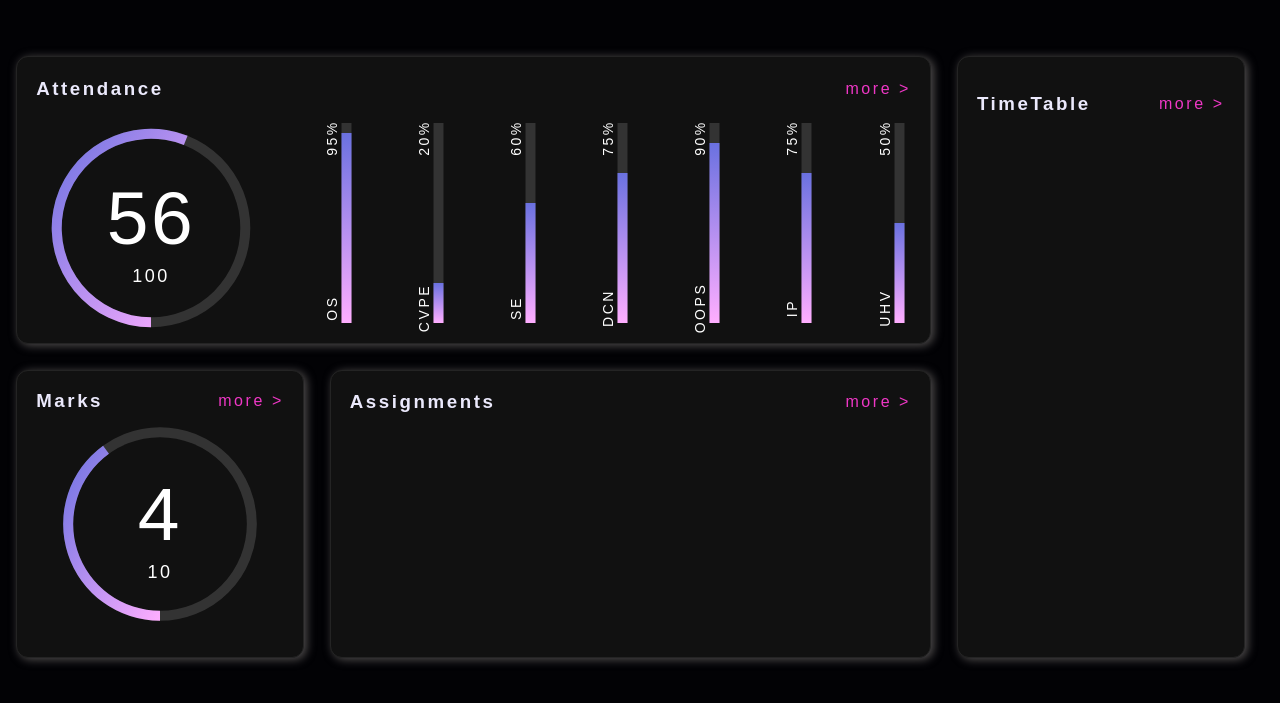
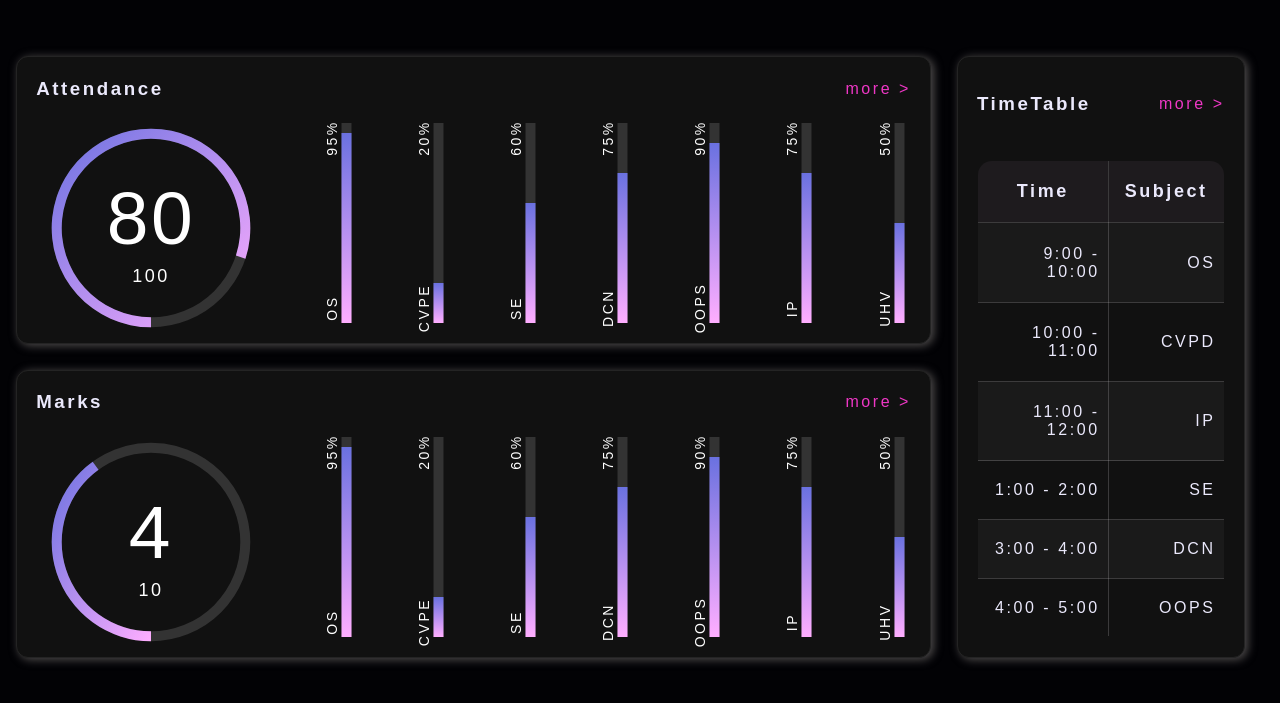
Before and after one commit to AdithyanSV/Project_Nexus, a PHP site: page /stDash.html in a window 1280 px wide. Shown: the part 64-767 px from the top of the page. Run offline with PHP 8.4, Linux system fonts and the light colour scheme.

Commit message:
Fixed minor issues with ui and tables

```diff
--- a/stAttendance.html
+++ b/stAttendance.html
@@ -77,7 +77,7 @@
         </div>
         <div class="tile cspan3 rspan2 ">
             <div class="title">
-                <h3>Subjects</h3>
+                <h3>Status</h3>
             </div>
             <div class="content full">
                 <div class="content2 full">
--- a/stDash.html
+++ b/stDash.html
@@ -64,20 +64,26 @@
                 <h3>TimeTable</h3>
                 <a href="#" class="more"> more ></a>
             </div>
-            <div class="content2">
-
-
-
+            <div class="content2" id="timetable">
             </div>
         </div>
-        <div class="tile">
+        <div class="tile cspan3">
             <div class="title">
                 <h3>Marks</h3>
                 <a href="#" class="more"> more ></a>
             </div>
-            <div class="radialChart" id="radialChart2"></div>
+            <div class="content">
+                <div class="radialChart" id="radialChart2"></div>
+                <div id="verticalChart11" class="vBarChart"></div>
+                <div id="verticalChart12" class="vBarChart"></div>
+                <div id="verticalChart13" class="vBarChart"></div>
+                <div id="verticalChart14" class="vBarChart"></div>
+                <div id="verticalChart15" class="vBarChart"></div>
+                <div id="verticalChart16" class="vBarChart"></div>
+                <div id="verticalChart17" class="vBarChart"></div>
+            </div>
         </div>
-        <div class="tile cspan2">
+        <div class="tile cspan2" id="assHide">
             <div class="title">
                 <h3>Assignments</h3>
                 <a href="#" class="more"> more ></a>
--- a/student.css
+++ b/student.css
@@ -14,6 +14,22 @@ body
     flex-direction: column;
     align-items: center;
     justify-content: space-between;
+}
+::-webkit-scrollbar {
+    width: 1vh;
+    height: 1vh;
+}
+::-webkit-scrollbar-track {
+    background: rgba(187, 185, 188, 0.25);
+    border-radius: 5px;
+}
+::-webkit-scrollbar-thumb {
+    background: rgba(187, 185, 188, 0.25);
+    border-radius: 5px;
+    border: 2px solid rgba(187, 185, 188, 0.25);
+}
+::-webkit-scrollbar-thumb:hover {
+    background: rgb(106, 113, 224);
 }
 .icon-bar {
     position: fixed;
@@ -303,10 +319,46 @@ body
     width: 2px;
     background-color: rgba(194, 190, 195, 0.25);
 }
+table{
+    min-width: fit-content;
+    height: 100%;
+    border-radius: 15px;
+    overflow: hidden;
+    border-spacing: 0;
+    border: 1px solid rgba(187, 185, 188, 0.25);
+    border-collapse: collapse;
+    border-spacing: 0;
+}
+td {
+    border: 1px solid rgba(187, 185, 188, 0.25);
+    border-collapse: collapse;
+    padding: 1vh;
+    padding-top: 2vh;
+    padding-bottom: 2vh;
+    text-align: right;
+}
+th {
+    font-size: large;
+    padding: 2vh;
+    border: 1px solid rgba(187, 185, 188, 0.25);
+    border-collapse: collapse;
+    background-color: rgb(30, 27, 30);
+    position: sticky;
+    top: 0;
+}
+tr:nth-child(even) {
+    background-color: rgba(187, 185, 188, 0.05);
+}
+tr:hover {
+    background-color: rgb(194, 190, 195, 0.25);
+    border:2px solid rgb(106, 113, 224);
+}
 .header a
     {
         width: 8vw;
     }
+#assHide{
+    display: none;}
 @media only screen and (max-width: 1024px)
 {
     body {
--- a/student.html
+++ b/student.html
@@ -13,7 +13,7 @@
             <h2>NEXUS</h2>
         </div>
         <div class="navelement navlinks">
-            <div class="link" ><a href="adminDash.html">Dashboard</a></div>
+            <!-- <div class="link" ><a href="adminDash.html">Dashboard</a></div> -->
             <div class="link active"><a href="student.html">Students</a></div>
             <div class="link"><a href="teacher.html">Teachers</a></div>
         </div>
--- a/student.js
+++ b/student.js
@@ -13,6 +13,15 @@ const dashData = {
         { "currentValue": 4, "maxValue": 10}
     ]
 };
+//Data with teacher
+const timetableData = [
+    { time: "9:00 - 10:00", subject: "OS", teacher: "Sariga" },
+    { time: "10:00 - 11:00", subject: "CVPD", teacher: "Jolly" },
+    { time: "11:00 - 12:00", subject: "IP", teacher: "Swapna" },
+    { time: "1:00 - 2:00", subject: "SE", teacher: "Priyanka" },
+    { time: "3:00 - 4:00", subject: "DCN", teacher: "Fasna" },
+    { time: "4:00 - 5:00", subject: "OOPS", teacher: "Dhanya" }
+];
 
 const attendanceData = {
     "registerNumber": "123456",
@@ -47,16 +56,6 @@ const attendanceData = {
         { "currentValue": 5, "maxValue": 10, "id": "sRadialChart7" },
         { "currentValue": 3, "maxValue": 10, "id": "sRadialChart8" }
     ]
-};
-
-const curriculumData = {
-    "registerNumber": "123456",
-    // Add curriculum-specific data here
-};
-
-const scheduleData = {
-    "registerNumber": "123456",
-    // Add schedule-specific data here
 };
 
 const marksData = {
@@ -440,6 +439,52 @@ function horizontalBarChart(currentValue, maxValue, subject, location) {
         });
 }
 
+function createTimetable(containerId, data) {
+    // Get the container element
+    const container = document.getElementById(containerId);
+
+    // Create the table element
+    const table = document.createElement('table');
+    table.className = 'stTable';
+
+    // Create the table header
+    const header = document.createElement('tr');
+    header.className = 'stTableRow';
+
+    const headerTime = document.createElement('th');
+    headerTime.className = 'stTableHeader';
+    headerTime.textContent = 'Time';
+
+    const headerSubject = document.createElement('th');
+    headerSubject.className = 'stTableHeader';
+    headerSubject.textContent = 'Subject';
+
+    header.appendChild(headerTime);
+    header.appendChild(headerSubject);
+    table.appendChild(header);
+
+    // Create table rows
+    data.forEach((item, index) => {
+        const row = document.createElement('tr');
+        row.className = 'stTableRow';
+
+        const timeCell = document.createElement('td');
+        timeCell.className = 'stTableData';
+        timeCell.textContent = item.time;
+
+        const subjectCell = document.createElement('td');
+        subjectCell.className = 'stTableData';
+        subjectCell.textContent = item.subject;
+
+        row.appendChild(timeCell);
+        row.appendChild(subjectCell);
+        table.appendChild(row);
+    });
+
+    // Clear any existing content in the container and append the new table
+    container.innerHTML = '';
+    container.appendChild(table);
+}
 
 document.addEventListener("DOMContentLoaded", () => {
     function handlePageLoad() {
@@ -465,7 +510,6 @@ document.addEventListener("DOMContentLoaded", () => {
     window.addEventListener('popstate', handlePageLoad);
 });
 
-
 let chartData = [
     { subject: "OS", value: 95 },
     { subject: "CVPE", value: 20 },
@@ -479,14 +523,22 @@ let chartData = [
 function dash() {
     console.log("In Student Dashboard");
     verticalBarChart(chartData[0].value, 100, chartData[0].subject, "#verticalChart1");
-    verticalBarChart(20, 100, "CVPE", "#verticalChart2");
-    verticalBarChart(60, 100, "SE", "#verticalChart3");
-    verticalBarChart(75, 100, "DCN", "#verticalChart4");
-    verticalBarChart(90, 100, "OOPS", "#verticalChart5");
-    verticalBarChart(75, 100, "IP", "#verticalChart6");
-    verticalBarChart(50, 100, "UHV", "#verticalChart7");
-    RadialChart(56, 100, "100", "#radialChart1");
+    verticalBarChart(chartData[1].value, 100, chartData[1].subject, "#verticalChart2");
+    verticalBarChart(chartData[2].value, 100, chartData[2].subject, "#verticalChart3");
+    verticalBarChart(chartData[3].value, 100, chartData[3].subject, "#verticalChart4");
+    verticalBarChart(chartData[4].value, 100, chartData[4].subject, "#verticalChart5");
+    verticalBarChart(chartData[5].value, 100, chartData[5].subject, "#verticalChart6");
+    verticalBarChart(chartData[6].value, 100, chartData[6].subject, "#verticalChart7");
+    RadialChart(80, 100, "100", "#radialChart1");
     RadialChart(4, 10, "10", "#radialChart2");
+    createTimetable('timetable', timetableData);
+    verticalBarChart(chartData[0].value, 100, chartData[0].subject, "#verticalChart11");
+    verticalBarChart(chartData[1].value, 100, chartData[1].subject, "#verticalChart12");
+    verticalBarChart(chartData[2].value, 100, chartData[2].subject, "#verticalChart13");
+    verticalBarChart(chartData[3].value, 100, chartData[3].subject, "#verticalChart14");
+    verticalBarChart(chartData[4].value, 100, chartData[4].subject, "#verticalChart15");
+    verticalBarChart(chartData[5].value, 100, chartData[5].subject, "#verticalChart16");
+    verticalBarChart(chartData[6].value, 100, chartData[6].subject, "#verticalChart17");
 }
 
 function attendance() {
@@ -500,7 +552,7 @@ function attendance() {
     verticalBarChart(50, 100, "UHV", "#verticalChart7");
     RadialChart(56, 100, "100", "#radialChart1");
     horizontalBarChart(95, 100, "date-1", "#horizontalChart1");
-    horizontalBarChart(20, 100, "date-2", "#horizontalChart2");
+    horizontalBarChart(20, 100, "date-8765432", "#horizontalChart2");
     horizontalBarChart(60, 100, "date-3", "#horizontalChart3");
     horizontalBarChart(75, 100, "date-4", "#horizontalChart4");
     horizontalBarChart(90, 100, "date-5", "#horizontalChart5");
--- a/teacher.css
+++ b/teacher.css
@@ -216,8 +216,9 @@ body
 {
     body {
         height: 89vh;
-        width:95vw ;
+        width:88svw ;
         margin-left: 2vw;
+        justify-content: flex-start;
     }
     .dash
     {
@@ -235,6 +236,7 @@ body
         justify-content: space-between;
         align-items: center;
         margin-top: 15px;
+        margin-bottom: 8vh;
     }
     .link
     {
--- a/teacher.html
+++ b/teacher.html
@@ -13,7 +13,7 @@
             <h2>NEXUS</h2>
         </div>
         <div class="navelement navlinks">
-            <div class="link" ><a href="adminDash.html">Dashboard</a></div>
+            <!-- <div class="link" ><a href="adminDash.html">Dashboard</a></div> -->
             <div class="link"><a href="student.html">Students</a></div>
             <div class="link active"><a href="teacher.html">Teachers</a></div>
         </div>
```
Also changed, not shown: 1 other file.
